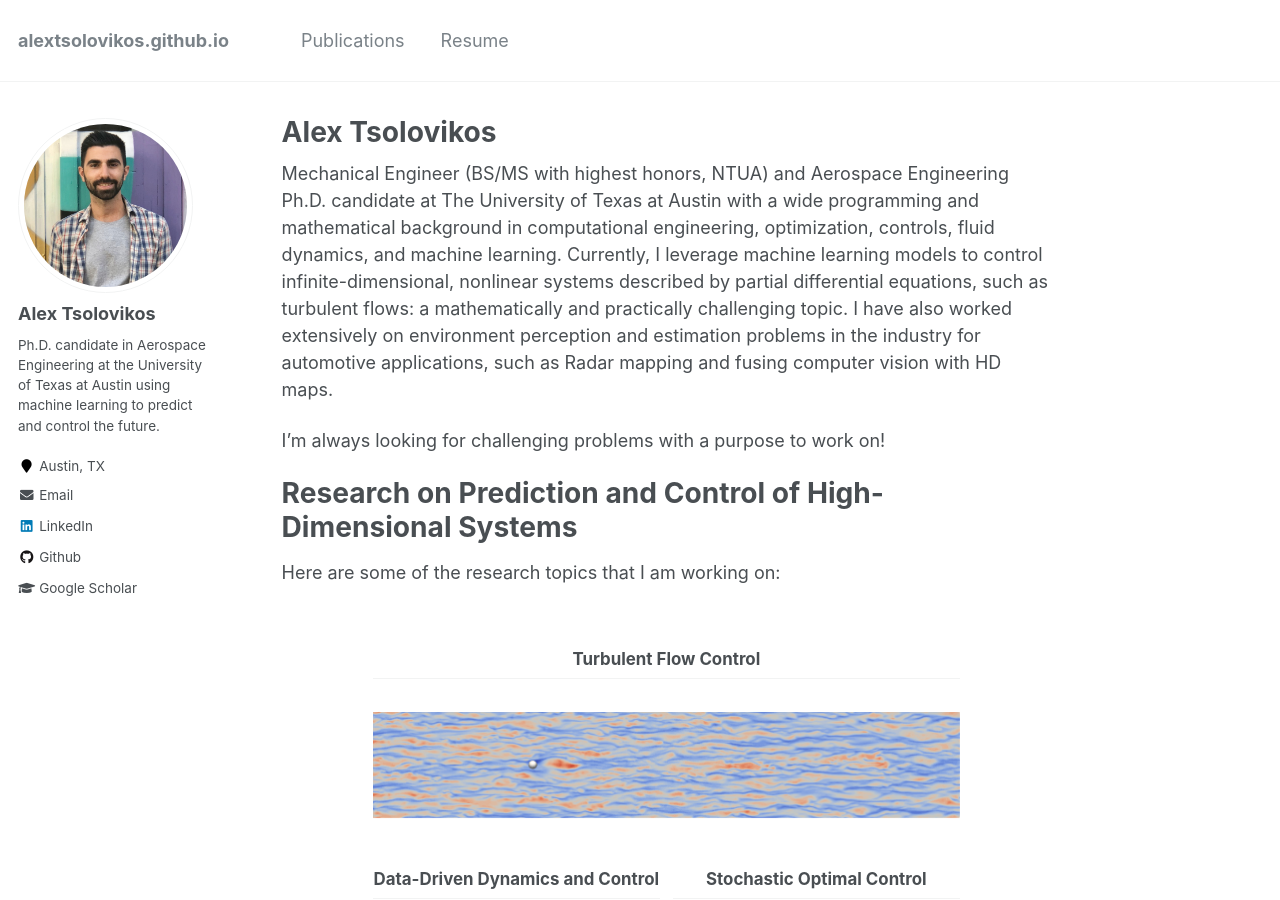
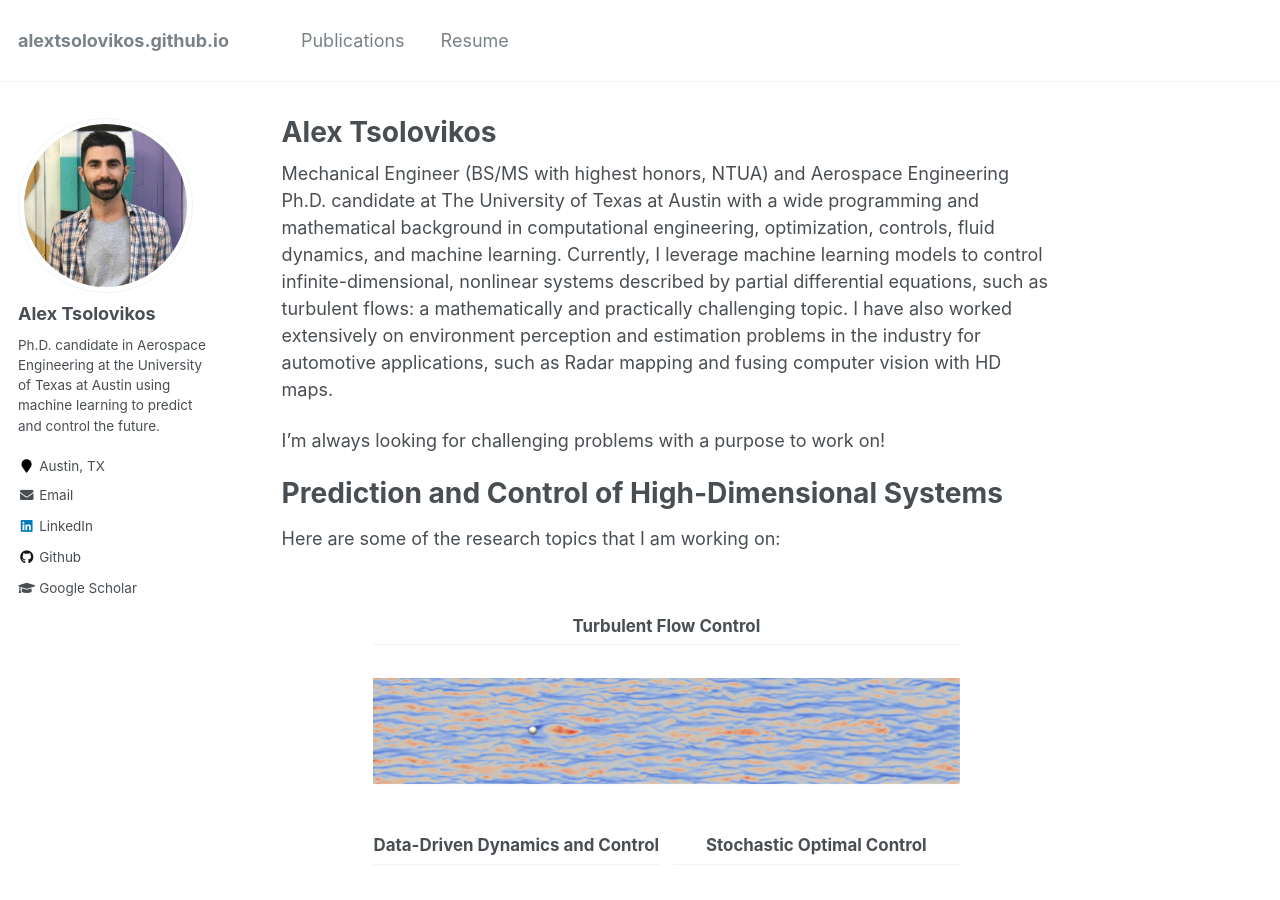
Before and after one commit to alextsolovikos/alextsolovikos.github.io, a Jekyll site: the page built from _pages/about.md, in a window 1280 px wide and 900 px high. Built offline with Jekyll 4.4.1, drawn with Linux system fonts in a browser that asks for light colours.

Commit message:
Update about.md

```diff
--- a/_pages/about.md
+++ b/_pages/about.md
@@ -13,7 +13,7 @@ Mechanical Engineer (BS/MS with highest honors, NTUA) and Aerospace Engineering
 I'm always looking for challenging problems with a purpose to work on!
 
 
-# Research on Prediction and Control of High-Dimensional Systems
+# Prediction and Control of High-Dimensional Systems
 
 Here are some of the research topics that I am working on:
 
```
